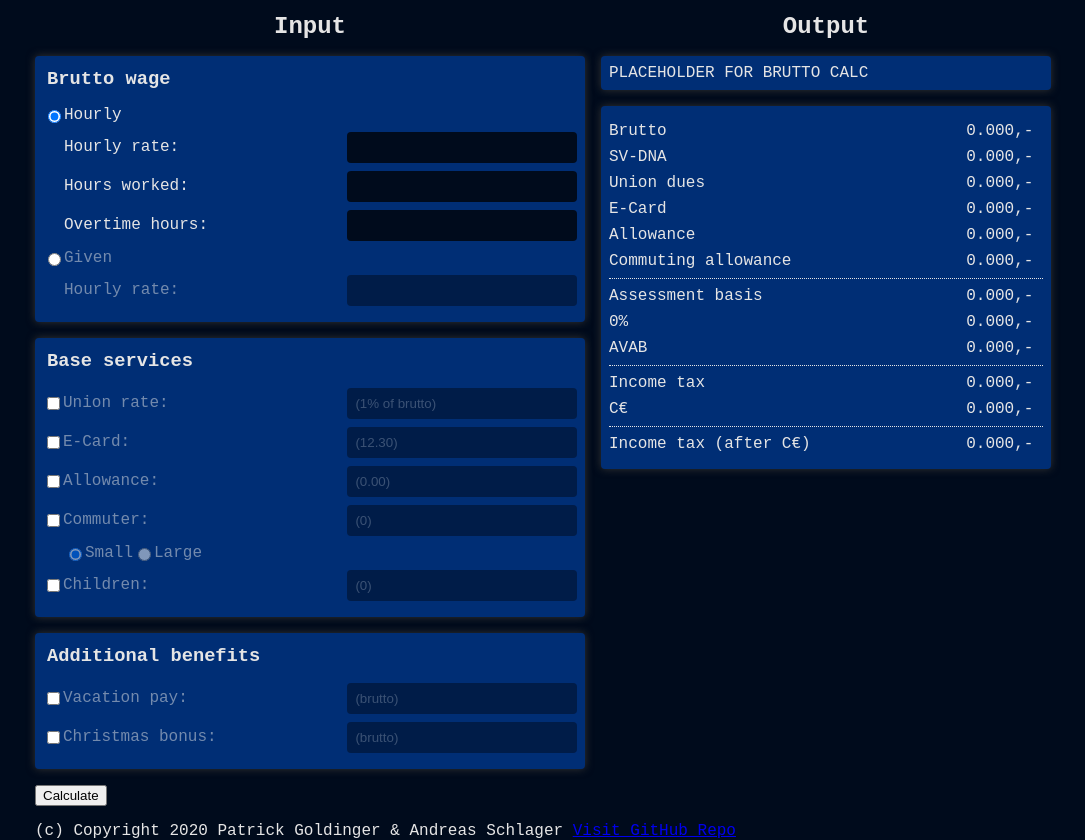
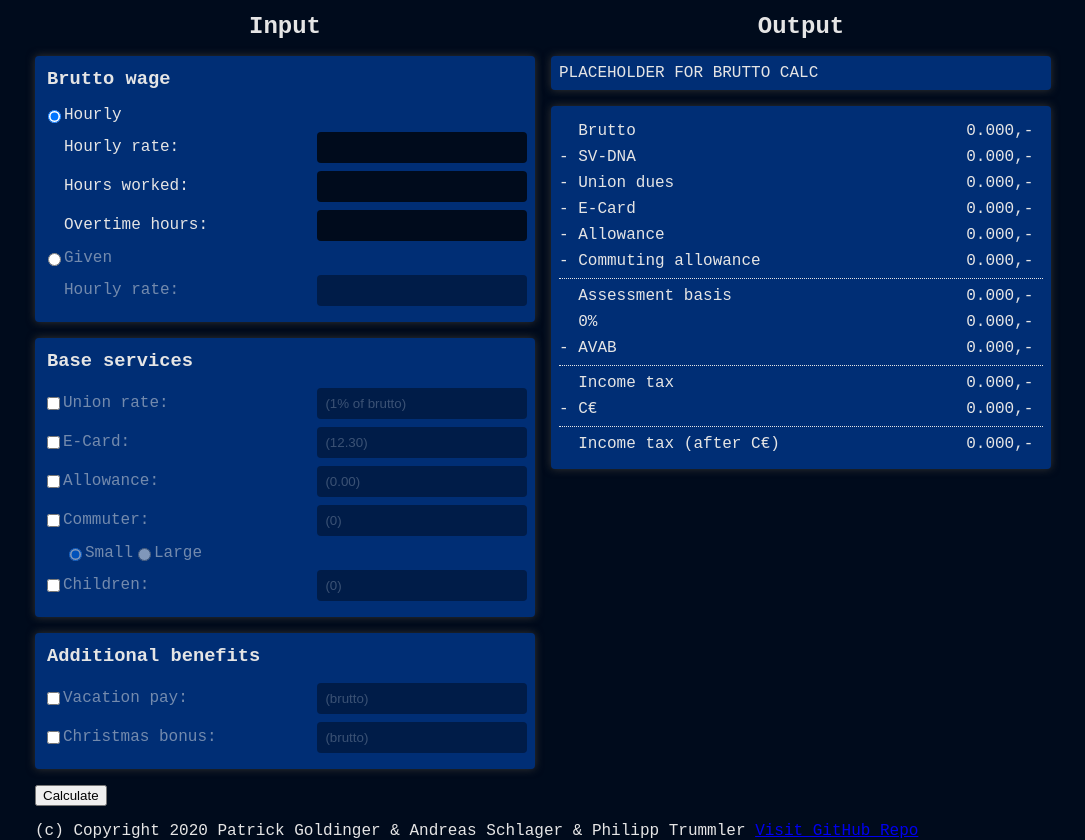
Before and after one commit to patrickgold/nettocalc, a plain HTML site: page index.html in a window 1280 px wide. Shown: the part 83-923 px from the top of the page, without its empty margins (105-1190 px from the left). Drawn offline with Linux system fonts and the light colour scheme.

Commit message:
Add data-sign attribute support

```diff
--- a/index.html
+++ b/index.html
@@ -106,60 +106,60 @@
             </div>
             <div class="box">
                 <span class="row">
-                    <span class="out-label">Brutto</span>
+                    <span class="out-label" data-sign="none">Brutto</span>
                     <span class="out-value" id="o__brutto_ab">0.000,-&nbsp;</span>
                 </span>
                 <span class="row">
-                    <span class="out-label">SV-DNA</span>
+                    <span class="out-label" data-sign="minus">SV-DNA</span>
                     <span class="out-value" id="o__sv_dna">0.000,-&nbsp;</span>
                 </span>
                 <span class="row">
-                    <span class="out-label">Union dues</span>
+                    <span class="out-label" data-sign="minus">Union dues</span>
                     <span class="out-value" id="o__union_dues">0.000,-&nbsp;</span>
                 </span>
                 <span class="row">
-                    <span class="out-label">E-Card</span>
+                    <span class="out-label" data-sign="minus">E-Card</span>
                     <span class="out-value" id="o__ecard">0.000,-&nbsp;</span>
                 </span>
                 <span class="row">
-                    <span class="out-label">Allowance</span>
+                    <span class="out-label" data-sign="minus">Allowance</span>
                     <span class="out-value" id="o__allowance">0.000,-&nbsp;</span>
                 </span>
                 <span class="row">
-                    <span class="out-label">Commuting allowance</span>
+                    <span class="out-label" data-sign="minus">Commuting allowance</span>
                     <span class="out-value" id="o__commuting_allowance">0.000,-&nbsp;</span>
                 </span>
                 <span class="row divider"></span>
                 <span class="row">
-                    <span class="out-label">Assessment basis</span>
+                    <span class="out-label" data-sign="none">Assessment basis</span>
                     <span class="out-value" id="o__assessment_basis">0.000,-&nbsp;</span>
                 </span>
                 <span class="row">
-                    <span class="out-label" id="o__income_tax_rate">0%&nbsp;&nbsp;</span>
+                    <span class="out-label" id="o__income_tax_rate" data-sign="none">0%</span>
                     <span class="out-value" id="o__income_tax_before_avab">0.000,-&nbsp;</span>
                 </span>
                 <span class="row">
-                    <span class="out-label">AVAB</span>
+                    <span class="out-label" data-sign="minus">AVAB</span>
                     <span class="out-value" id="o__avab">0.000,-&nbsp;</span>
                 </span>
                 <span class="row divider"></span>
                 <span class="row">
-                    <span class="out-label">Income tax</span>
+                    <span class="out-label" data-sign="none">Income tax</span>
                     <span class="out-value" id="o__income_tax">0.000,-&nbsp;</span>
                 </span>
                 <span class="row">
-                    <span class="out-label">C€</span>
+                    <span class="out-label" data-sign="minus">C€</span>
                     <span class="out-value" id="o__commuter_euro">0.000,-&nbsp;</span>
                 </span>
                 <span class="row divider"></span>
                 <span class="row">
-                    <span class="out-label">Income tax (after C€)</span>
+                    <span class="out-label" data-sign="none">Income tax (after C€)</span>
                     <span class="out-value" id="o__income_tax_after_commuter_euro">0.000,-&nbsp;</span>
                 </span>
             </div>
         </div>
         <footer id="footer">
-            <span>(c) Copyright 2020 Patrick Goldinger & Andreas Schlager</span>
+            <span>(c) Copyright 2020 Patrick Goldinger & Andreas Schlager & Philipp Trummler</span>
             <a href="https://github.com/patrickgold/nettocalc">Visit GitHub Repo</a>
         </footer>
     </div>
--- a/styles/nettocalc.css
+++ b/styles/nettocalc.css
@@ -15,7 +15,7 @@ body {
         "header header"
         "input output"
         "footer footer";
-    grid-template-columns: 55% 45%;
+    grid-template-columns: 50% 50%;
     margin: 0 auto;
     max-width: 1000px;
 }
@@ -95,6 +95,15 @@ body {
 .box .row .out-label {
     width: 70%;
 }
+.box .row .out-label[data-sign="none"]::before {
+    content: "\00a0\00a0";
+}
+.box .row .out-label[data-sign="minus"]::before {
+    content: "- ";
+}
+.box .row .out-label[data-sign="plus"]::before {
+    content: "+ ";
+}
 .box .row .out-value {
     width: 30%;
 }
```
